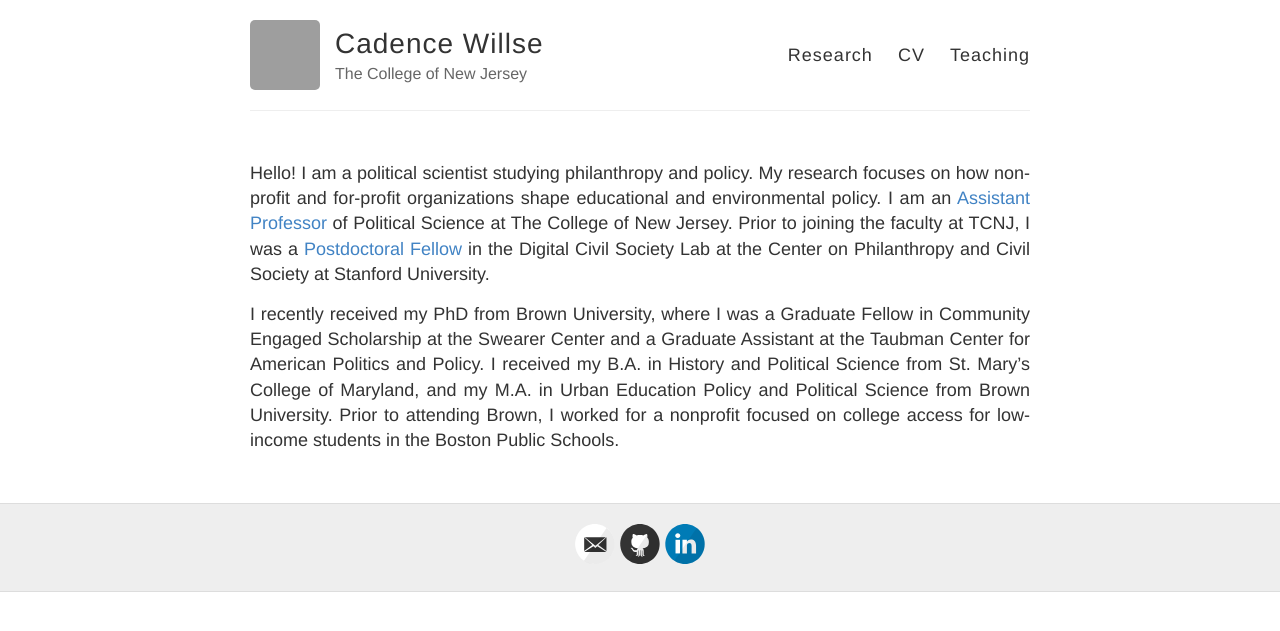
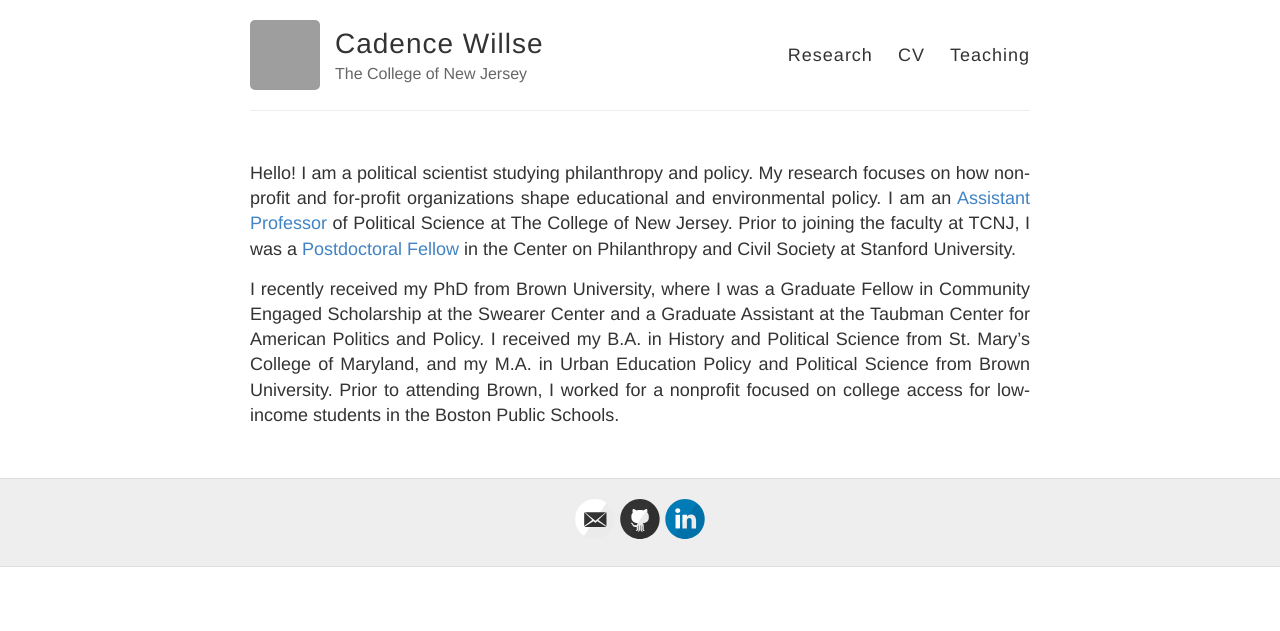
Before and after one commit to cadencewillse/cadencewillse.github.io, a Jekyll site: the page built from index.md, in a window 1280 px wide. Shown: the top 631 px of the page. Built offline with Jekyll 4.4.1, drawn with Linux system fonts in a browser that asks for light colours; grey boxes are pictures that could not be loaded.

Commit message:
Update index.md

```diff
--- a/index.md
+++ b/index.md
@@ -2,6 +2,6 @@
 layout: default
 ---
 
-Hello! I am a political scientist studying philanthropy and policy. My research focuses on how non-profit and for-profit organizations shape educational and environmental policy. I am an [Assistant Professor](https://polisci.tcnj.edu/faculty_staff/cadence-willse/) of Political Science at The College of New Jersey. Prior to joining the faculty at TCNJ, I was a [Postdoctoral Fellow](https://pacscenter.stanford.edu/person/cadence-willse/) in the Digital Civil Society Lab at the Center on Philanthropy and Civil Society at Stanford University.
+Hello! I am a political scientist studying philanthropy and policy. My research focuses on how non-profit and for-profit organizations shape educational and environmental policy. I am an [Assistant Professor](https://polisci.tcnj.edu/faculty_staff/cadence-willse/) of Political Science at The College of New Jersey. Prior to joining the faculty at TCNJ, I was a [Postdoctoral Fellow](https://pacscenter.stanford.edu/person/cadence-willse/) in the Center on Philanthropy and Civil Society at Stanford University.
 
 I recently received my PhD from Brown University, where I was a Graduate Fellow in Community Engaged Scholarship at the Swearer Center and a Graduate Assistant at the Taubman Center for American Politics and Policy. I received my B.A. in History and Political Science from St. Mary's College of Maryland, and my M.A. in Urban Education Policy and Political Science from Brown University.  Prior to attending Brown, I worked for a nonprofit focused on college access for low-income students in the Boston Public Schools.
```
